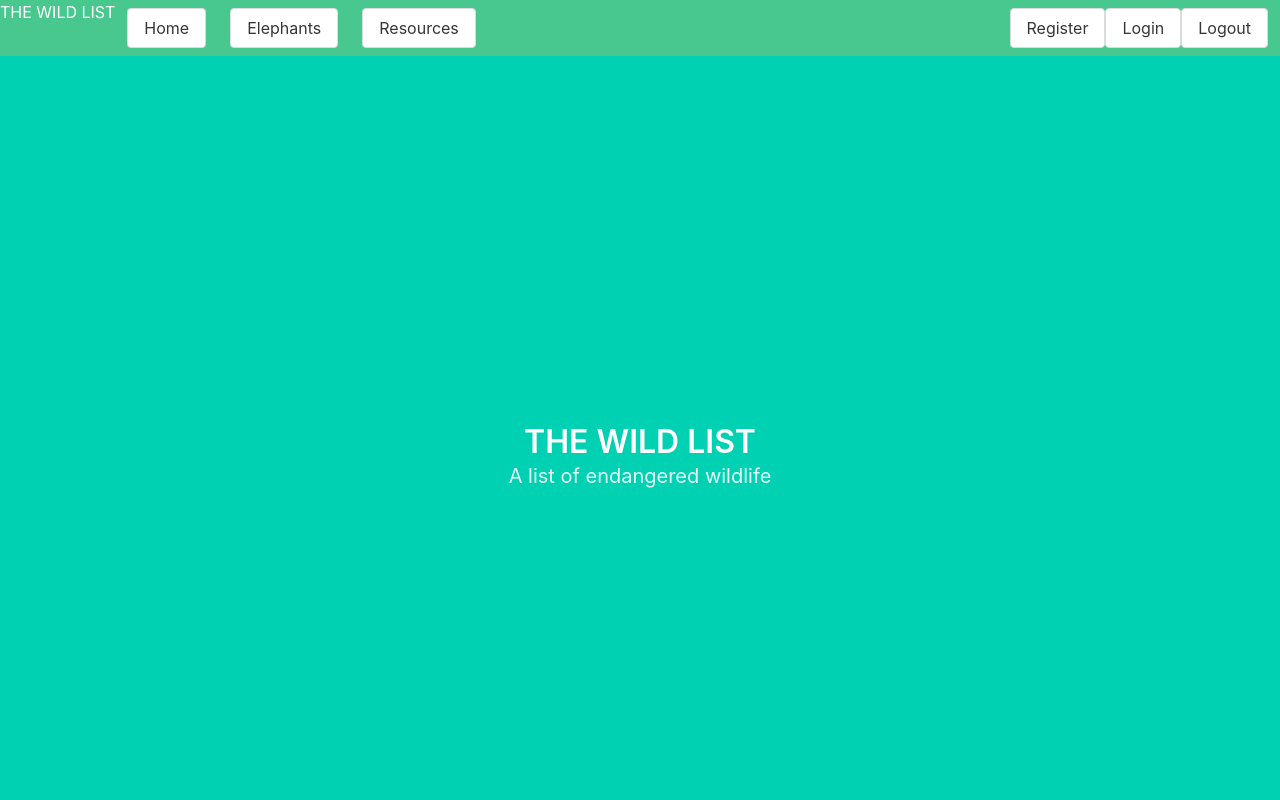
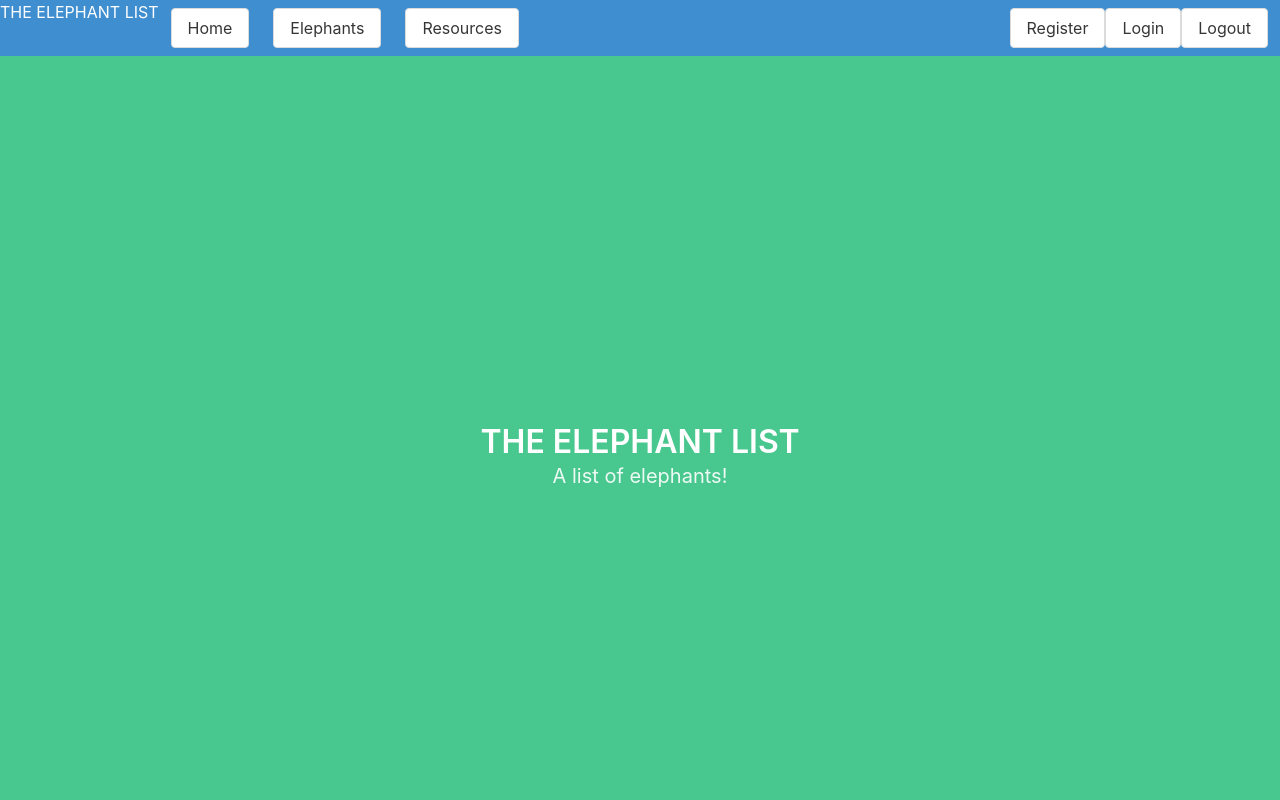
Before and after one commit to EmmaSmedley87/general-assembly-projects, a React (Create React App) app: page / in a window 1280 px wide. Shown: the top 800 px of the page. Built offline with nearby package versions, Linux system fonts and the light colour scheme.

Commit message:
api working sort of

```diff
--- a/src/components/Elephants/ElephantCard.js
+++ b/src/components/Elephants/ElephantCard.js
@@ -1,22 +1,46 @@
 import React from "react";
 
 // this calls the specific data we want to show on all our animal cards
-const ElephantCard = ({ _id, name, sex, affiliation, dob, image, note }) => {
+const ElephantCard = ({
+  _id,
+  name,
+  sex,
+  affiliation,
+  dob,
+  image,
+  note,
+  species,
+}) => {
+  console.log({
+    _id,
+
+    sex,
+    affiliation,
+    dob,
+
+    note,
+    species,
+  });
   return (
-    <div>
+    <div className="column is-one-third">
       <div className="card">
-        <div className="card-header">
-          <h4 className="card-header-title">{name}</h4>
-        </div>
+        <div className="card-inner">
+          <div className="card-front">
+            <div className="card-header">
+              <h4 className="card-header-title is-centered">{name}</h4>
+            </div>
 
-        <div className="card-image">
-          <figure className="image">
-            <img src={image} alt={name} />
-          </figure>
-        </div>
-
-        <div className="card-content">
-          <h5>{note}</h5>
+            <div className="card-image">
+              <figure className="image is-1by1">
+                <img src={image} alt={name} width="200" height="200" />
+              </figure>
+            </div>
+          </div>
+          <div className="card-back">
+            <h1>{name}</h1>
+            <h2>Species: {species}</h2>
+            <h2>Info: {note}</h2>
+          </div>
         </div>
       </div>
     </div>
--- a/src/components/Elephants/ElephantList.js
+++ b/src/components/Elephants/ElephantList.js
@@ -18,11 +18,10 @@ const ElephantList = () => {
     fetchAllElephantsFromApi();
   }, []);
 
-  console.log(state);
-
   return (
     <section className="section">
       <div className="container">
+        <div className="columns is-multiline">
           {state.elephants.map((elephant) => (
             <ElephantCard
               key={elephant._id}
@@ -33,6 +32,7 @@ const ElephantList = () => {
             />
           ))}
         </div>
+      </div>
     </section>
   );
 };
--- a/src/components/Home.js
+++ b/src/components/Home.js
@@ -2,11 +2,11 @@ import React from "react";
 
 const Home = () => {
   return (
-    <section className="hero is-fullheight is-primary">
+    <section className="hero is-fullheight is-success">
       <div className="hero-body">
         <div className="container has-text-centered">
-          <p className="title">THE WILD LIST</p>
-          <p className="subtitle">A list of endangered wildlife</p>
+          <p className="title">THE ELEPHANT LIST</p>
+          <p className="subtitle">A list of elephants!</p>
         </div>
       </div>
     </section>
--- a/src/components/Navbar.js
+++ b/src/components/Navbar.js
@@ -3,11 +3,11 @@ import { Link } from "react-router-dom";
 
 const Navbar = () => {
   return (
-    <section className="hero is-success">
+    <section className="hero is-info">
       <div className="hero-head">
         <nav className="navbar">
           <div className="navbar-brand">
-            <p>THE WILD LIST</p>
+            <p>THE ELEPHANT LIST</p>
           </div>
           <div className="navbar-menu">
             <div className="navbar-start">
```
Lines whose indentation alone changed are shown as unchanged.
